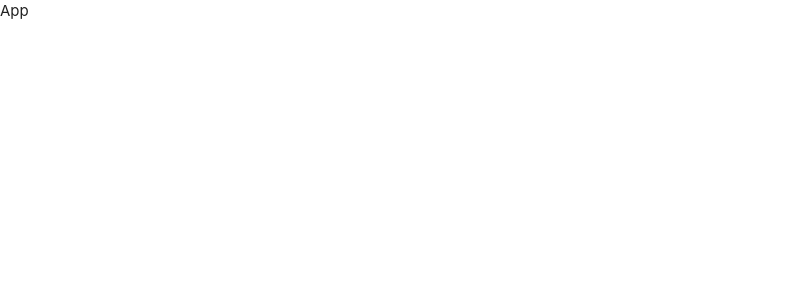
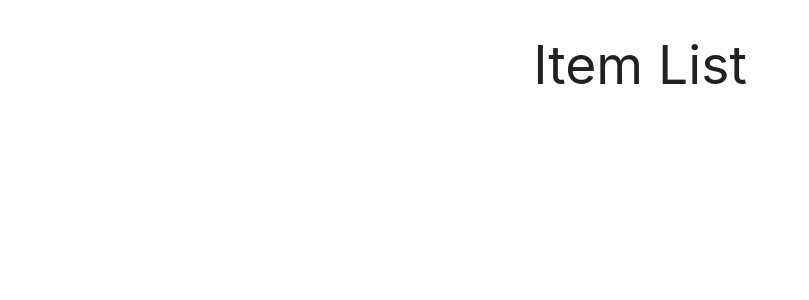
Before and after one commit to ditdili/cigna-project, a React (Create React App) app in the folder client/: page / in a window 1280 px wide. Shown: the top 300 px of the page, without its empty margins (0-809 px from the left). Built offline with nearby package versions, Linux system fonts and the light colour scheme.

Commit message:
Added Header component and corresponding test.
Using materializecss for styling.

```diff
--- a/client/src/App.js
+++ b/client/src/App.js
@@ -1,9 +1,11 @@
-function App() {
+import { Header } from './components/Header';
+
+const App = () => {
   return (
-    <div className="App">
-      <div>App</div>
+    <div className="container">
+      <Header />
     </div>
   );
-}
+};
 
 export default App;
--- /dev/null
+++ b/client/src/components/Header.js
@@ -0,0 +1,11 @@
+import React from 'react';
+
+export const Header = () => {
+  return (
+    <div className="row">
+      <h2 className="center-align" data-testid="title">
+        Item List
+      </h2>
+    </div>
+  );
+};
```
Also changed, not shown: 1 other file (tests, documents, lock files or other folders).
